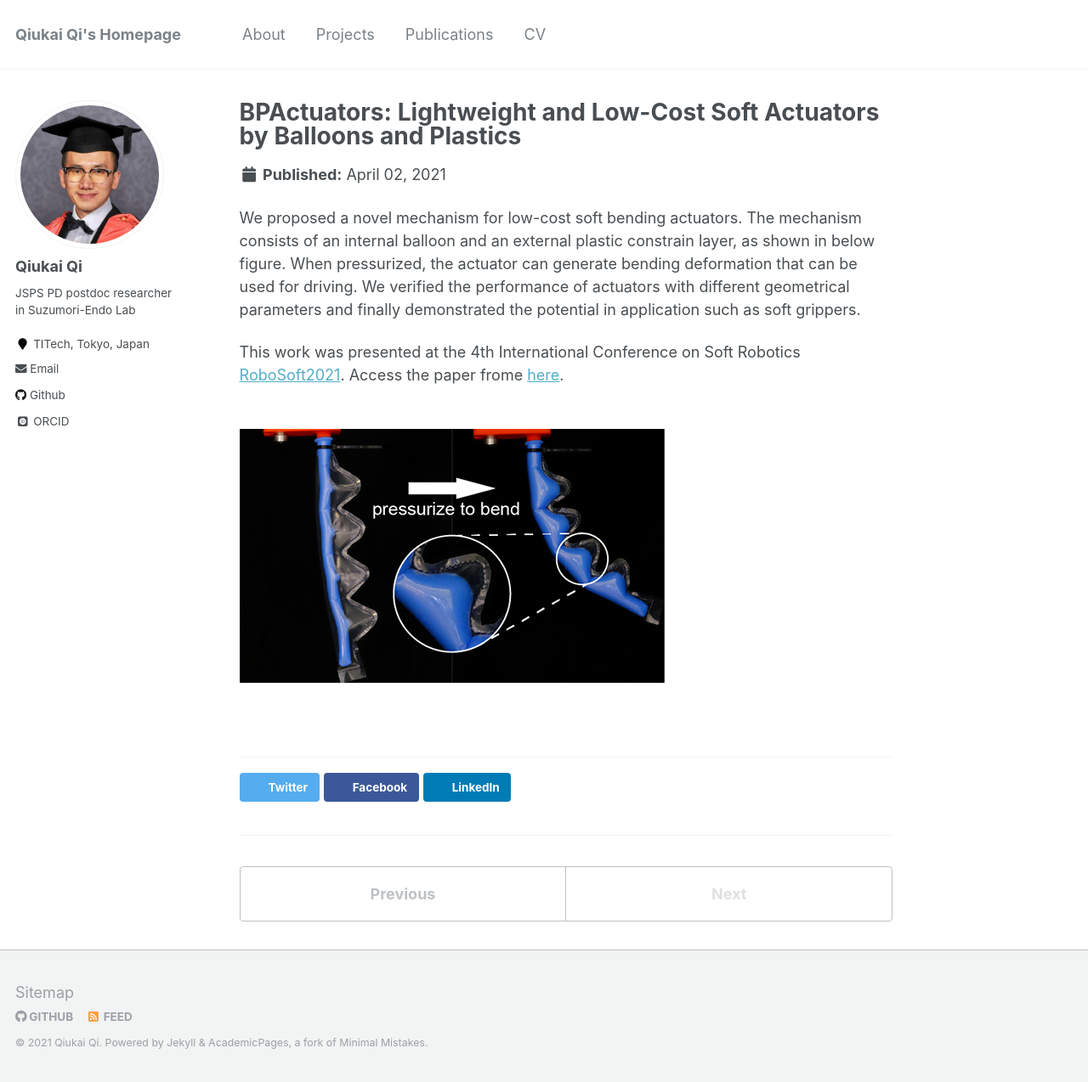
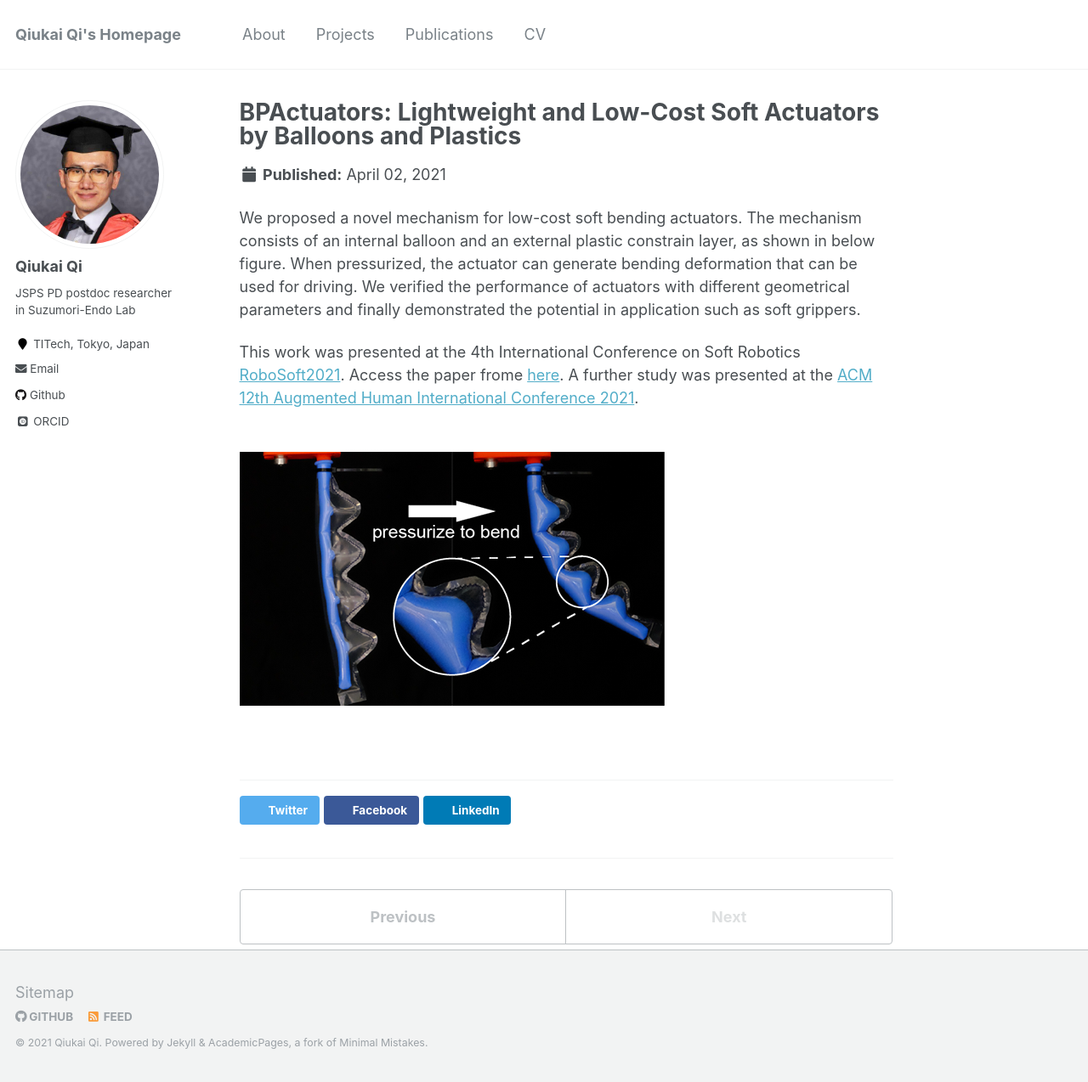
Before and after one commit to QiukaiQi/qiukaiqi.github.io, a Jekyll site: the page built from _portfolio/project-004.md, in a window 1280 px wide and 1274 px high. Shown: the whole window at 85% size. Built offline with Jekyll 4.4.1, drawn with Linux system fonts in a browser that asks for light colours; some web fonts are replaced.

Commit message:
Update project-004.md

```diff
--- a/_portfolio/project-004.md
+++ b/_portfolio/project-004.md
@@ -6,6 +6,6 @@ collection: portfolio
 
 We proposed a novel mechanism for low-cost soft bending actuators. The mechanism consists of an internal balloon and an external plastic constrain layer, as shown in below figure. When pressurized, the actuator can generate bending deformation that can be used for driving. We verified the performance of actuators with different geometrical parameters and finally demonstrated the potential in application such as soft grippers.
 
-This work was presented at the 4th International Conference on Soft Robotics [RoboSoft2021](http://www.robosoft2020.org/). Access the paper frome [here](http://arxiv.org/abs/2103.01409).
+This work was presented at the 4th International Conference on Soft Robotics [RoboSoft2021](http://www.robosoft2020.org/). Access the paper frome [here](http://arxiv.org/abs/2103.01409). A further study was presented at the [ACM 12th Augmented Human International Conference 2021](https://www.augmented-human.com/).
 
 <br/><img src='/images/projectImages/bpactuators.png'>
```
